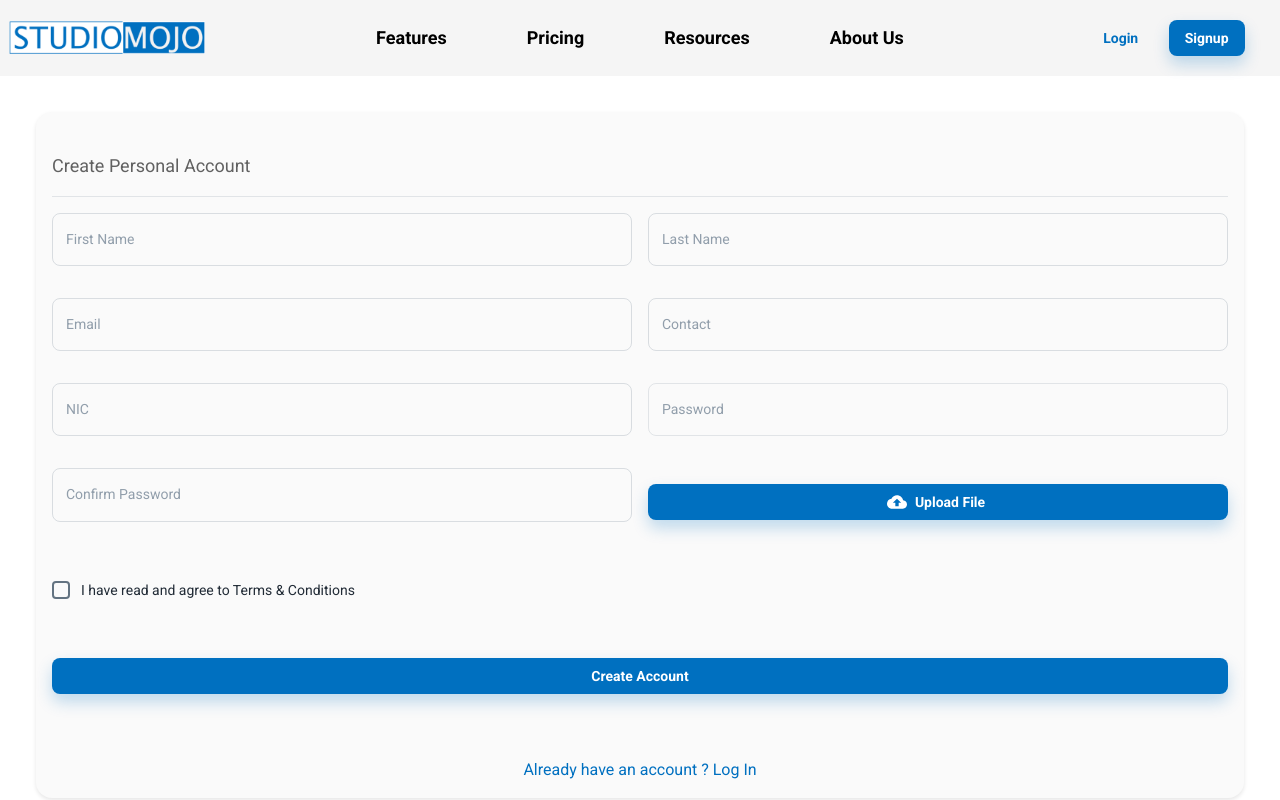
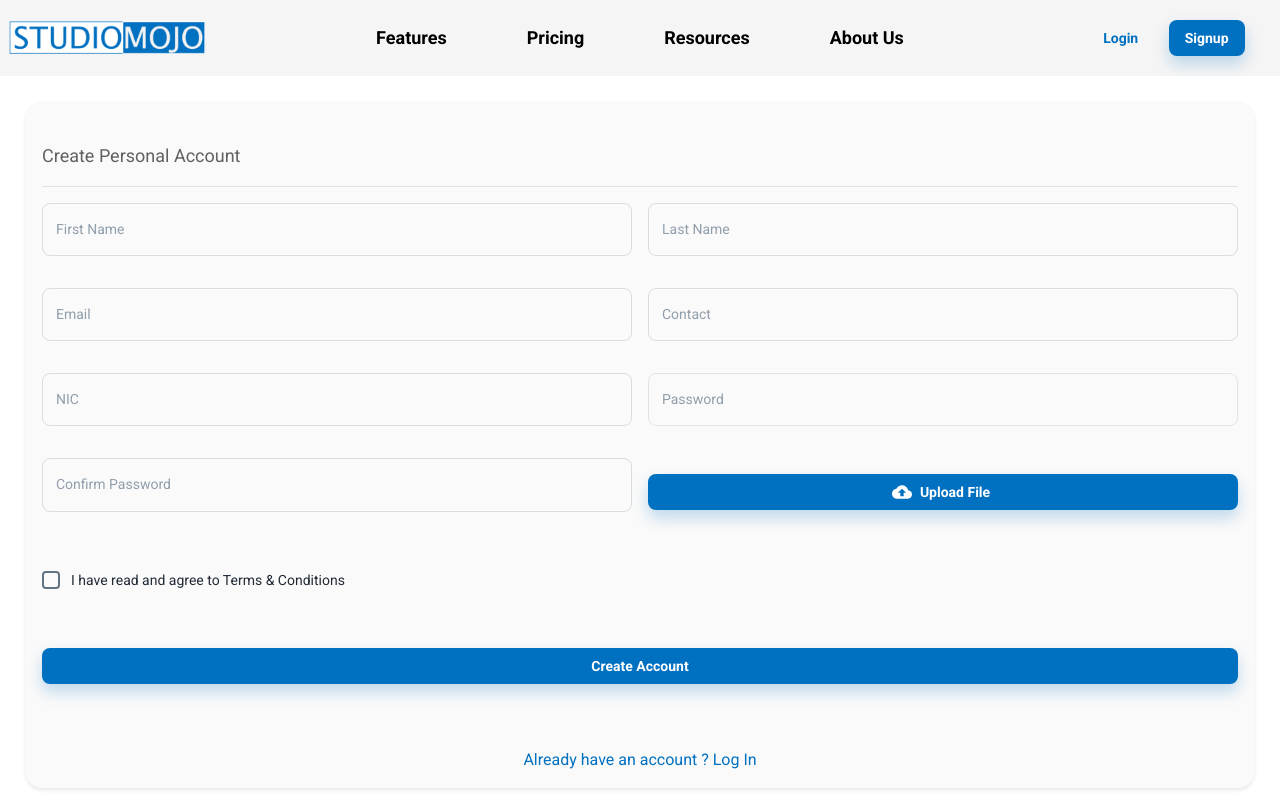
Before and after one commit to RAKITHA-AMADITHYA/Studio-Mojo, a React (Vite) app: page /signup/personal-account in a window 1280 px wide. Built offline with nearby package versions, Linux system fonts and the light colour scheme.

Commit message:
updated  personal account

```diff
--- a/src/pages/PersonalAccount.jsx
+++ b/src/pages/PersonalAccount.jsx
@@ -21,7 +21,7 @@ const PersonalAccount = () => {
     });
 
     return (
-        <div style={{ padding: 20 }}>
+        <div style={{ padding: 10 }}>
             <ContainerForm>
                 <Typography sx={{ mt: 3, color: "#616161" }} variant='h6'>Create Personal Account</Typography>
                 <Divider sx={{ my: 2 }} />
```
